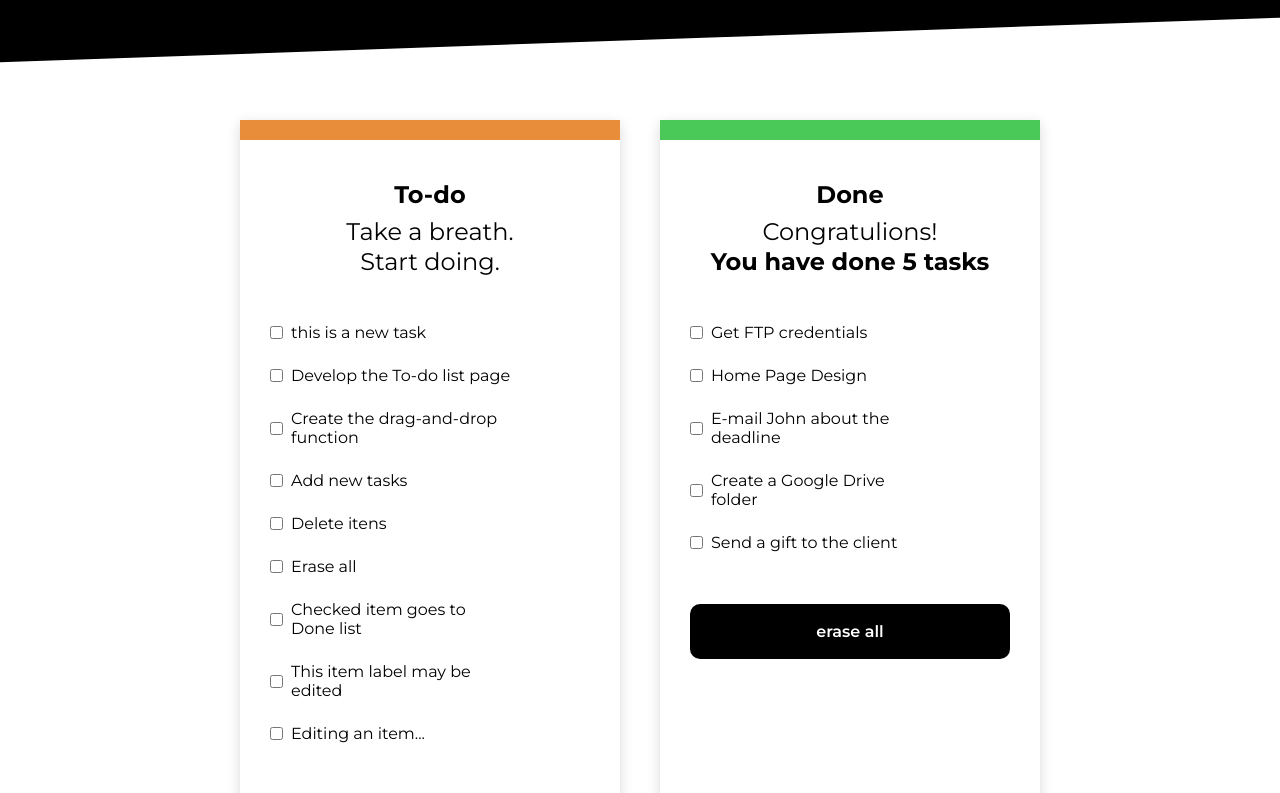
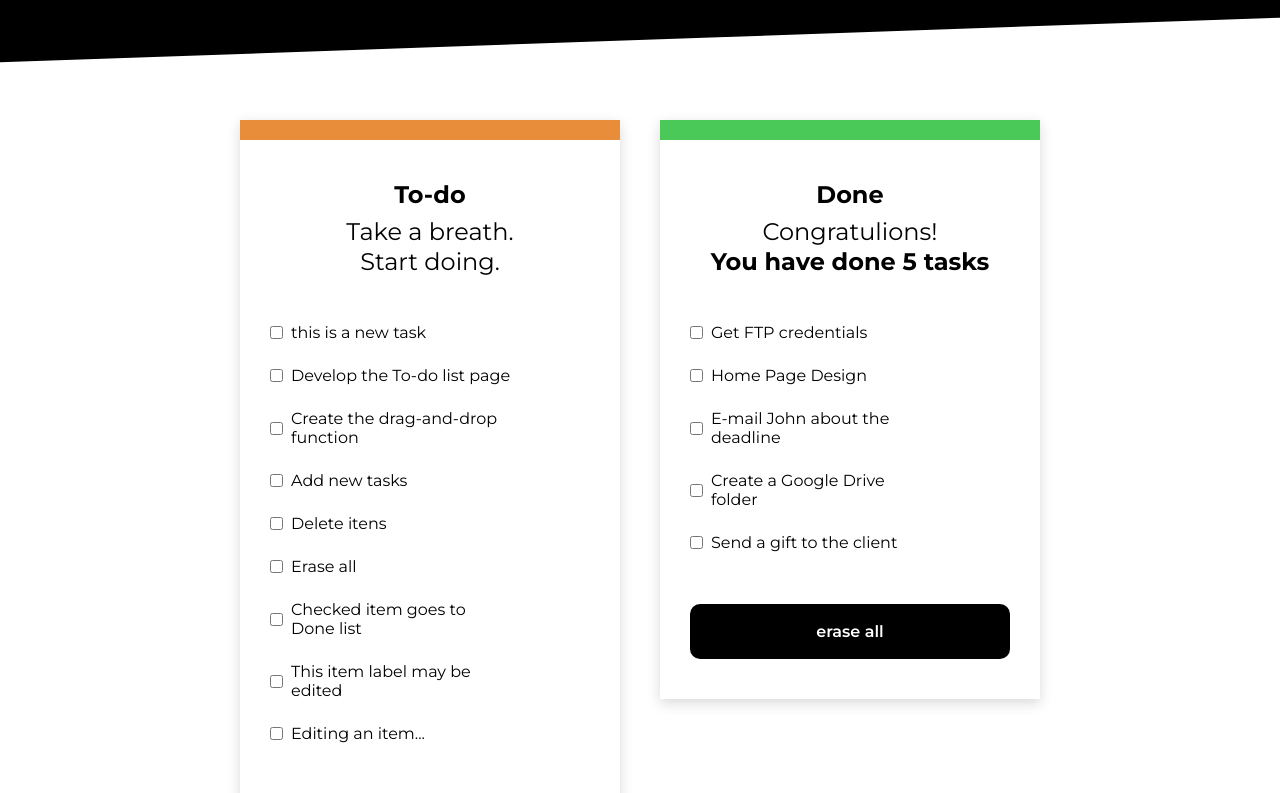
Before and after one commit to Lucas-R/Coopers-test, a React (Vite) app: page / in a window 1280 px wide. Shown: the part 980-1773 px from the top of the page. Built offline with nearby package versions, Linux system fonts and the light colour scheme.

Commit message:
fix bugs

```diff
--- a/src/components/ToDoList/styles.ts
+++ b/src/components/ToDoList/styles.ts
@@ -6,7 +6,7 @@ import { ToDoListStyleProps } from './types';
 export const WrapperToDoList = styled.div<ToDoListStyleProps>`
   width: 100%;
   max-width: ${pxToRem(380)};
-  min-height: ${pxToRem(100)};
+  height: fit-content;
   border-top: ${pxToRem(20)} solid ${({borderColor}) => borderColor ?? color.dark};
   padding: ${pxToRem(40)} ${pxToRem(30)};
   box-shadow: 0px 4px 12px rgba(66, 66, 66, 0.198454);
```
